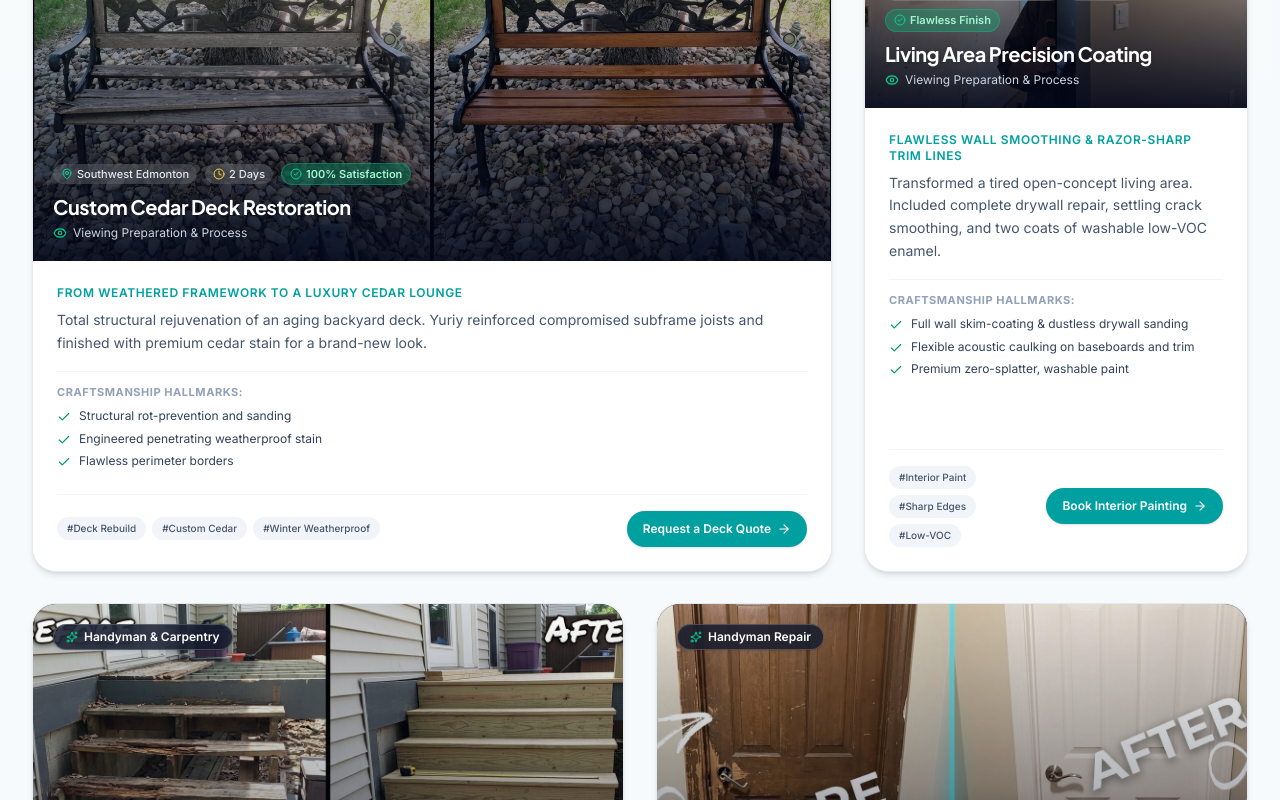
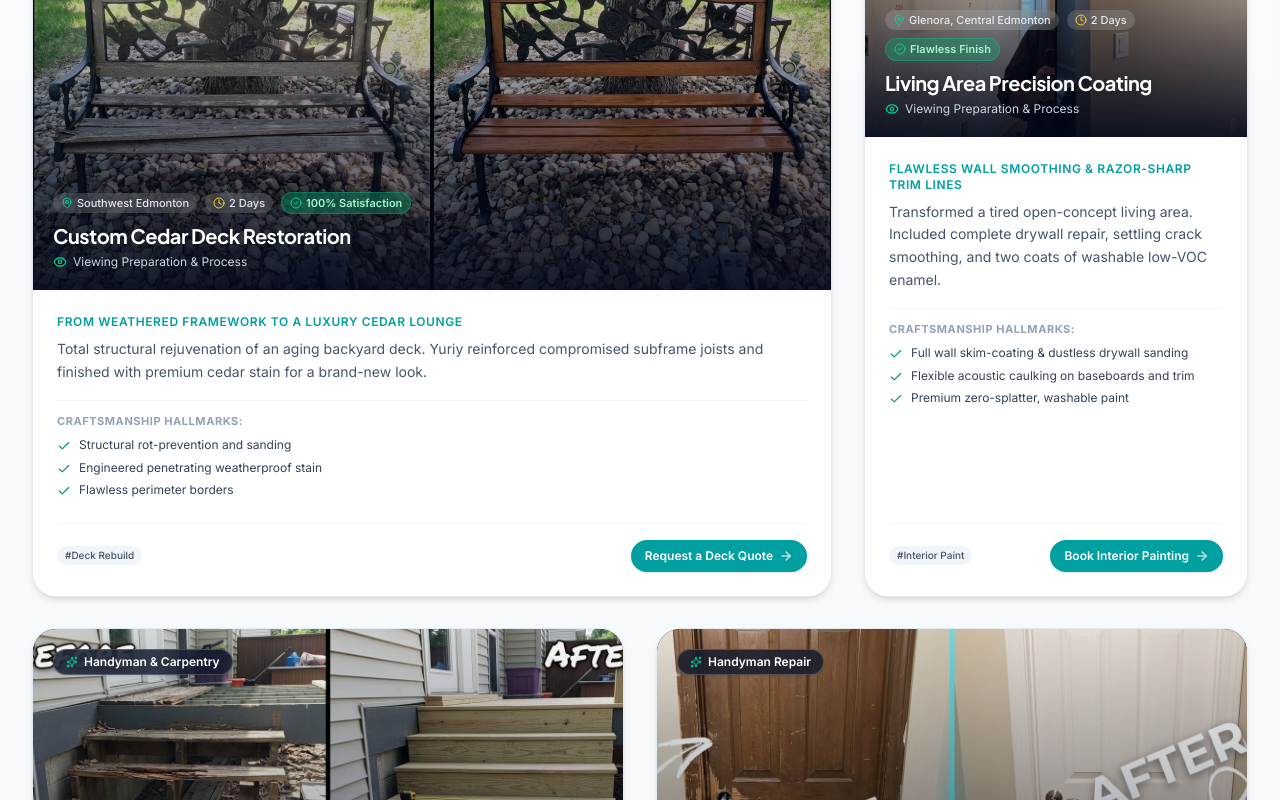
Before and after one commit to TarasBuba/brightnest-pro-clone, a Next.js app: page / in a window 1280 px wide. Shown: the part 1700-2500 px from the top of the page. Built offline with nearby package versions, Linux system fonts and the light colour scheme.

Commit message:
fix: restore TrustStrip, update footer logo, fix bento card tags

```diff
--- a/src/widgets/recent-work/ui/bento-card.tsx
+++ b/src/widgets/recent-work/ui/bento-card.tsx
@@ -225,25 +225,25 @@ export function BentoCard({ project, index = 0, priority = false }: BentoCardPro
           </div>
         </div>
 
-        <div className="mt-6 border-t border-slate-100 pt-4 flex flex-col sm:flex-row sm:items-center sm:justify-between gap-4">
-          <div className="flex flex-wrap gap-1.5 w-full sm:w-auto">
-            {project.tags.map((tag) => (
+        <div className="mt-6 border-t border-slate-100 pt-4 flex items-center justify-between gap-3">
+          <div className="flex flex-wrap gap-1">
+            {project.tags.slice(0, 1).map((tag) => (
               <span
                 key={tag}
-                className="rounded-md bg-slate-100 px-2.5 py-1 text-[10px] font-medium text-slate-600"
+                className="rounded-md bg-slate-100 px-2 py-0.5 text-[10px] font-medium text-slate-600"
               >
                 #{tag}
               </span>
             ))}
           </div>
 
-          <div className="flex items-center w-full sm:w-auto">
+          <div className="flex items-center gap-2">
             <Link
               href={project.ctaLink}
-              className="group/bento-btn inline-flex w-full sm:w-auto items-center justify-center gap-1.5 rounded-xl bg-[var(--color-cta-primary)] px-4 py-2.5 text-xs font-semibold text-white shadow-sm transition-all hover:bg-[var(--color-cta-primary-hover)] active:scale-95 whitespace-nowrap"
+              className="inline-flex items-center gap-1.5 rounded-xl bg-[var(--color-cta-primary)] px-3.5 py-2 text-xs font-semibold text-white shadow-sm transition-all hover:bg-[var(--color-cta-primary-hover)] active:scale-95 whitespace-nowrap"
             >
               <span>{project.ctaText}</span>
-              <ArrowRight className="h-3.5 w-3.5 transition-transform group-hover/bento-btn:translate-x-1" />
+              <ArrowRight className="h-3.5 w-3.5" />
             </Link>
           </div>
         </div>
--- a/src/widgets/site-footer/ui/site-footer.tsx
+++ b/src/widgets/site-footer/ui/site-footer.tsx
@@ -22,7 +22,7 @@ export const SiteFooter = () => {
             <Link href="/" className="inline-block" aria-label="BrightNest Pro Service Home">
               <span className="text-xl font-bold text-white tracking-tight">
                 BrightNest{' '}
-                <span className="text-[var(--color-brand-teal)]">Pro</span>
+                <span className="text-[var(--color-brand-teal)]">Pro Service</span>
               </span>
             </Link>
             <p className="text-sm text-white/75 leading-relaxed">
--- a/src/widgets/site-header/ui/site-header.tsx
+++ b/src/widgets/site-header/ui/site-header.tsx
@@ -26,6 +26,7 @@ export function SiteHeader() {
 
   return (
     <header className="sticky top-0 z-50 w-full">
+      <TrustStrip />
       <div
         className={`w-full transition-shadow duration-300 ${
           isScrolled
```
